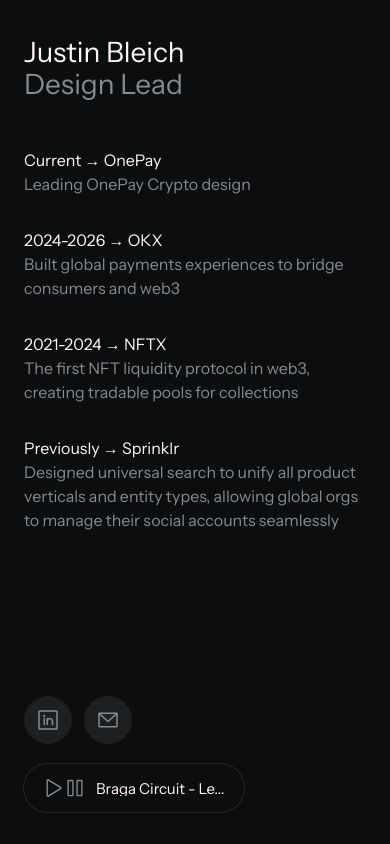
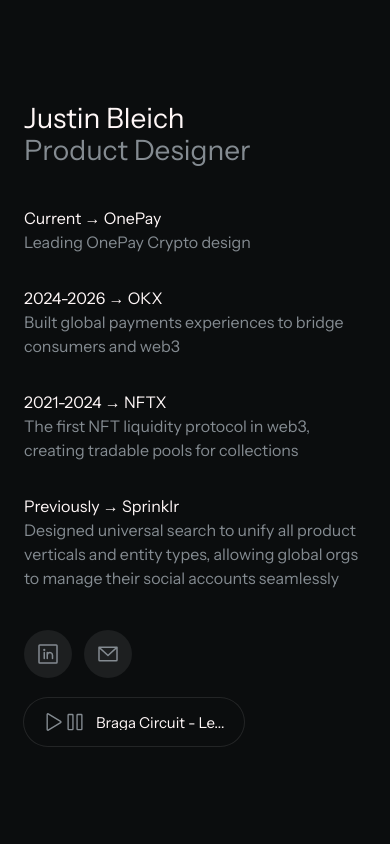
Before and after one commit to justinbleich/justinbleich-com, a React (Vite) app: page / in a window 390 px wide. Built offline with nearby package versions, Linux system fonts and the light colour scheme.

Commit message:
Center portfolio stack

```diff
--- a/src/App.jsx
+++ b/src/App.jsx
@@ -53,7 +53,7 @@
       <section className="intro" aria-labelledby="page-title">
         <div className="identity">
           <h1 id="page-title">Justin Bleich</h1>
-          <p>Design Lead</p>
+          <p>Product Designer</p>
         </div>
 
         <div className="work-list" aria-label="Selected work history">
--- a/src/styles.css
+++ b/src/styles.css
@@ -74,7 +74,7 @@
 
 .site-shell {
   display: flex;
-  min-height: 100vh;
+  min-height: 100svh;
   width: 100%;
   max-width: calc(
     var(--content-width) + (clamp(28px, 6.8vw, 88px) * 2)
@@ -83,14 +83,14 @@
   padding: clamp(40px, 7vh, 72px) clamp(28px, 6.8vw, 88px)
     clamp(32px, 5vh, 56px);
   flex-direction: column;
-  justify-content: space-between;
-  gap: 64px;
+  justify-content: center;
+  gap: 40px;
 }
 
 .intro {
   display: grid;
   grid-template-columns: 1fr;
-  gap: 56px;
+  gap: 40px;
   align-items: start;
   width: 100%;
 }
@@ -254,12 +254,12 @@
 @media (max-width: 809px) {
   .site-shell {
     padding: 60px 60px 54px;
-    gap: 64px;
+    gap: 40px;
   }
 
   .intro {
     grid-template-columns: 1fr;
-    gap: 48px;
+    gap: 40px;
   }
 
   .footer {
```
